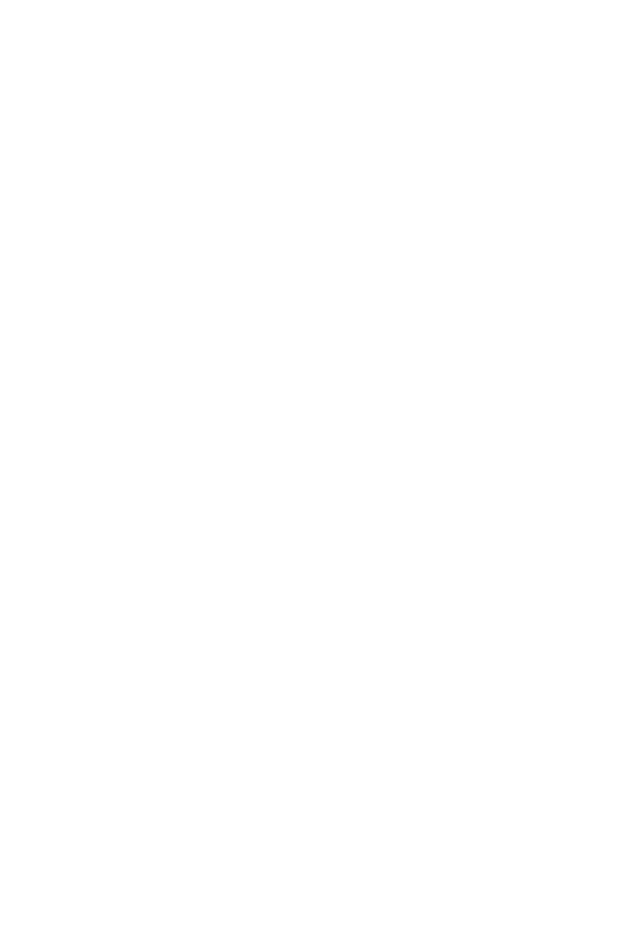
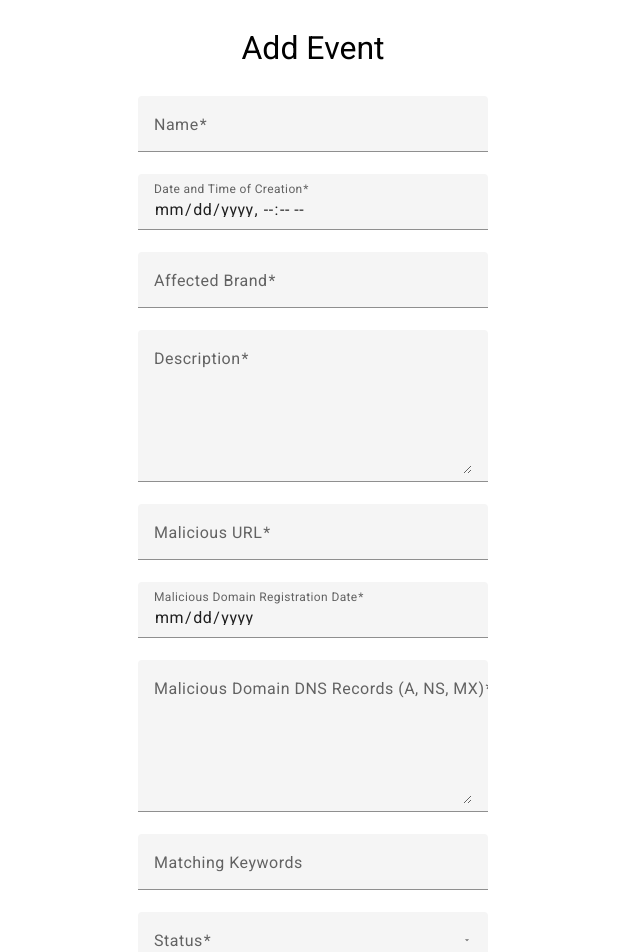
Before and after one commit to pmatisic/stem2024, an Angular app in the folder Frontend/frontend/: page /event in a window 1280 px wide. Before the commit this address led to /. Shown: the top 952 px of the page, without its empty margins (327-967 px from the left). Before the commit the page ends 800 px from the top, so only its background shows below. Built offline with nearby package versions, Linux system fonts and the light colour scheme.

Commit message:
Created form for adding events

```diff
--- a/Frontend/frontend/src/app/app.routes.ts
+++ b/Frontend/frontend/src/app/app.routes.ts
@@ -3,11 +3,13 @@
 import { LoginComponent } from './login/login.component';
 import { EventViewComponent } from './event-view/event-view.component';
 import { EventDetailsComponent } from './event-details/event-details.component';
+import { NewEventComponent } from './new-event/new-event.component';
 
 export const routes: Routes = [
     { path: '', redirectTo: '/login', pathMatch: 'full' },
     { path: 'login', component: LoginComponent },
     { path: 'registration', component: RegistrationComponent },
     { path: 'eventView', component: EventViewComponent},
-    { path: 'eventDetails', component: EventDetailsComponent}
+    { path: 'eventDetails', component: EventDetailsComponent},
+    { path: 'event', component: NewEventComponent}
 ];
--- a/Frontend/frontend/src/app/event-view/event-view.component.html
+++ b/Frontend/frontend/src/app/event-view/event-view.component.html
@@ -14,16 +14,16 @@
             </mat-card-header>
             <mat-card-content>{{event.description}}</mat-card-content>
             <mat-card-actions align="end">
-                <button mat-icon-button color="primary" aria-label="Icon button with a info icon">
+                <button mat-icon-button color="primary" aria-label="Icon button with a info icon" [routerLink]="['/event']">
                     <mat-icon>info</mat-icon>
                   </button>
-                  <button mat-icon-button color="primary" aria-label="Icon button with a edit icon">
+                  <button mat-icon-button color="primary" aria-label="Icon button with a edit icon" [routerLink]="['/event']">
                     <mat-icon>edit</mat-icon>
                   </button>
             </mat-card-actions>
         </mat-card>
     </div>
-    <button class="up" color="primary" mat-fab aria-label="Icon button with a add icon">
+    <button class="up" color="primary" mat-fab aria-label="Icon button with a add icon" [routerLink]="['/event']">
         <mat-icon>add</mat-icon>
       </button>
 </div>
--- /dev/null
+++ b/Frontend/frontend/src/app/new-event/new-event.component.html
@@ -0,0 +1,62 @@
+<div class="cont">
+    <h1>Add Event</h1>
+    <form [formGroup]="eventForm" (ngSubmit)="saveEvent()">
+        <mat-form-field>
+          <mat-label>Name</mat-label>
+          <input matInput formControlName="name" required>
+        </mat-form-field>
+
+        <mat-form-field>
+          <mat-label>Date and Time of Creation</mat-label>
+          <input matInput type="datetime-local" formControlName="creationDateTime" required>
+        </mat-form-field>
+
+        <mat-form-field>
+          <mat-label>Affected Brand</mat-label>
+          <input matInput formControlName="affectedBrand" required>
+        </mat-form-field>
+
+        <mat-form-field>
+          <mat-label>Description</mat-label>
+          <textarea matInput formControlName="description" rows="5" maxlength="1500" required></textarea>
+        </mat-form-field>
+
+        <mat-form-field>
+          <mat-label>Malicious URL</mat-label>
+          <input matInput formControlName="maliciousUrl" required>
+        </mat-form-field>
+
+        <mat-form-field>
+          <mat-label>Malicious Domain Registration Date</mat-label>
+          <input matInput type="date" formControlName="registrationDate" required>
+        </mat-form-field>
+
+        <mat-form-field>
+          <mat-label>Malicious Domain DNS Records (A, NS, MX)</mat-label>
+          <textarea matInput formControlName="dnsRecords" rows="5" required></textarea>
+        </mat-form-field>
+
+        <mat-form-field>
+          <mat-label>Matching Keywords</mat-label>
+          <input matInput formControlName="matchingKeywords">
+        </mat-form-field>
+
+        <mat-form-field>
+          <mat-label>Status</mat-label>
+          <mat-select formControlName="status" required>
+            <mat-option value="todo">To Do</mat-option>
+            <mat-option value="inProgress">In Progress</mat-option>
+            <mat-option value="done">Done</mat-option>
+          </mat-select>
+        </mat-form-field>
+
+        <mat-form-field>
+          <mat-label>Analyst Comments</mat-label>
+          <textarea matInput formControlName="analystComments" rows="5"></textarea>
+        </mat-form-field>
+
+        <button mat-raised-button color="primary" type="submit">Save</button>
+      </form>
+
+
+</div>
--- /dev/null
+++ b/Frontend/frontend/src/app/new-event/new-event.component.scss
@@ -0,0 +1,28 @@
+form {
+    display: flex;
+    flex-direction: column;
+    justify-content: center;
+    align-items: center;
+}
+
+.cont{
+    display: flex;
+    flex-direction: column;
+    justify-content: center;
+    align-items: center;
+}
+
+h1{
+    font-size: xx-large;
+    margin: 2rem;
+  }
+
+mat-form-field {
+    width: 350px;
+}
+
+button {
+    margin: 2rem;
+    width: 300px;
+    height: 50px;
+}
--- /dev/null
+++ b/Frontend/frontend/src/app/new-event/new-event.component.ts
@@ -0,0 +1,47 @@
+import { Component, OnInit } from '@angular/core';
+import { FormBuilder, FormGroup, Validators } from '@angular/forms';
+import {  RouterModule } from '@angular/router';
+import { CommonModule } from '@angular/common';
+import { FormsModule } from '@angular/forms';
+import {MatFormFieldModule} from '@angular/material/form-field';
+import { ReactiveFormsModule } from '@angular/forms';
+import {MatSelectModule} from '@angular/material/select';
+import { MatInputModule } from '@angular/material/input';
+import {MatButtonModule} from '@angular/material/button';
+
+@Component({
+  selector: 'app-new-event',
+  standalone: true,
+  imports: [FormsModule, CommonModule, RouterModule,MatFormFieldModule,ReactiveFormsModule,MatSelectModule,MatInputModule,MatButtonModule],
+  templateUrl: './new-event.component.html',
+  styleUrl: './new-event.component.scss'
+})
+export class NewEventComponent implements OnInit  {
+  eventForm!: FormGroup;
+
+  constructor(private formBuilder: FormBuilder) { }
+
+  ngOnInit(): void {
+    this.eventForm = this.formBuilder.group({
+      name: ['', Validators.required],
+      creationDateTime: ['', Validators.required],
+      affectedBrand: ['', Validators.required],
+      description: ['', [Validators.required, Validators.maxLength(1500)]],
+      maliciousUrl: ['', Validators.required],
+      registrationDate: ['', Validators.required],
+      dnsRecords: ['', Validators.required],
+      matchingKeywords: [''],
+      status: ['', Validators.required],
+      analystComments: ['']
+    });
+  }
+
+  saveEvent(): void {
+    if (this.eventForm.valid) {
+      // Logic to save the event
+      console.log('Event saved:', this.eventForm.value);
+    } else {
+      // Handle form validation errors
+    }
+  }
+}
```
Also changed, not shown: 1 other file (tests, documents, lock files or other folders).
